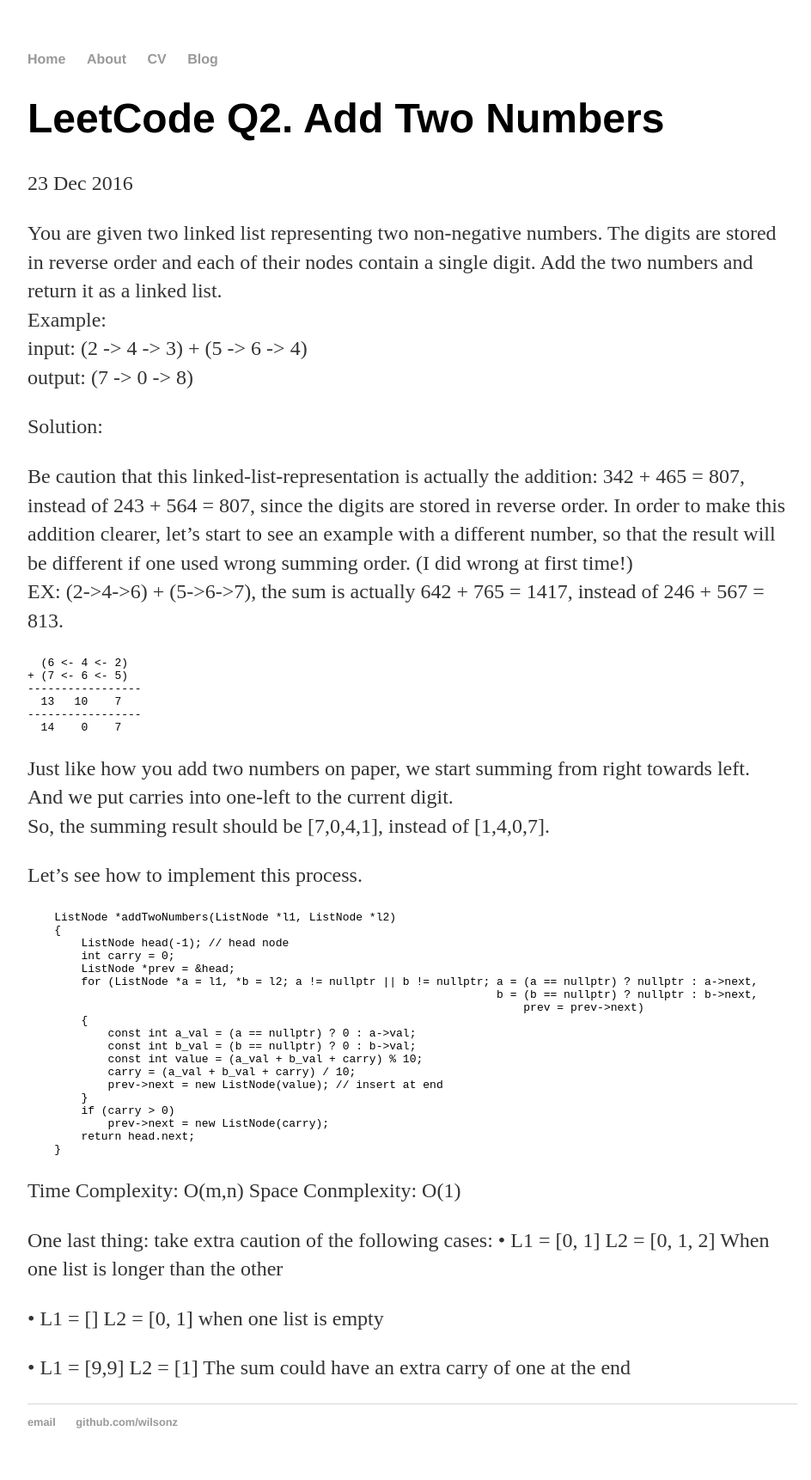
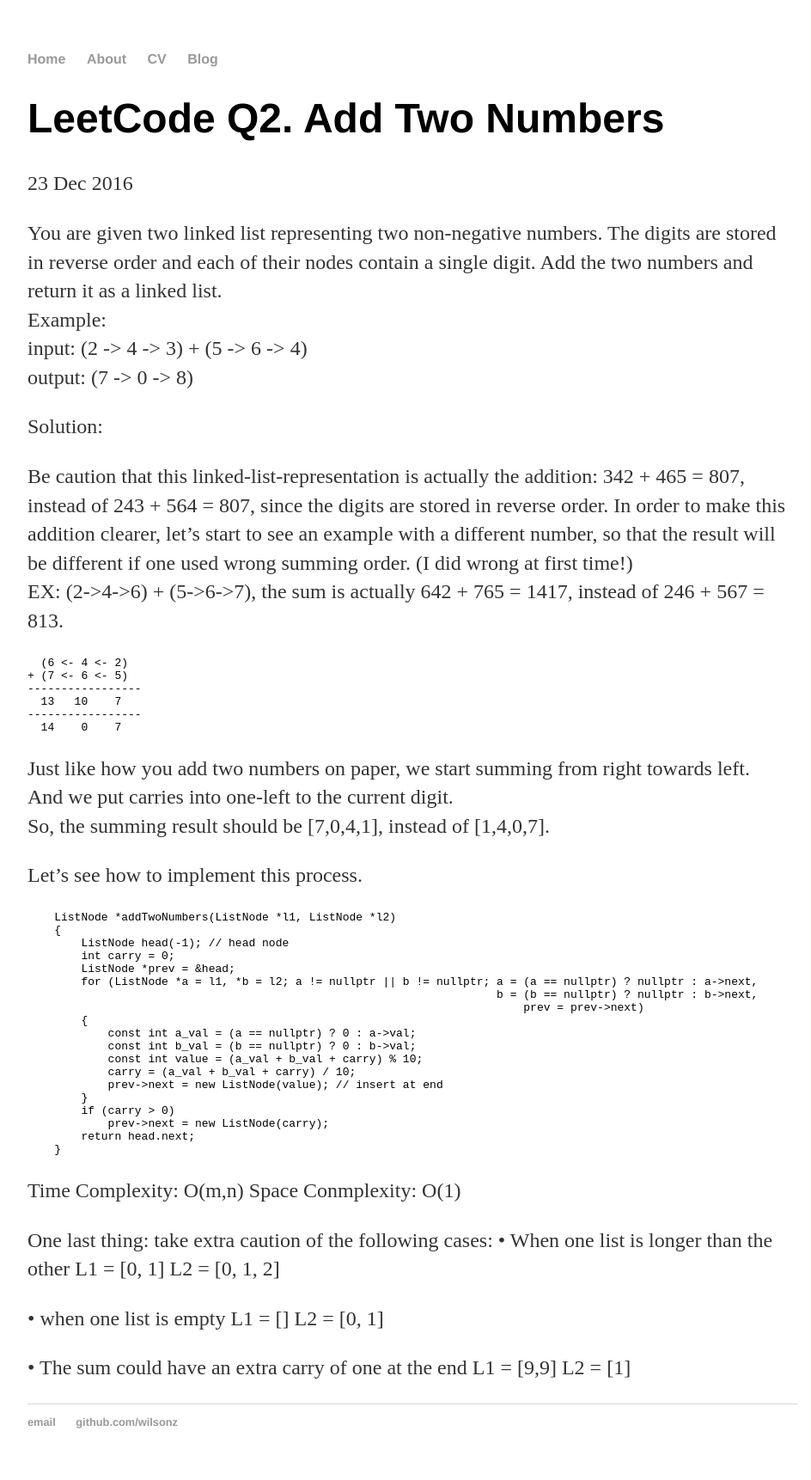
Before and after one commit to wilsonz/wilsonz.github.io, a Jekyll site: the page built from _posts/2016-12-23-LeetCode-Q2.-Add-2-Numbers.md, in a window 1280 px wide. Shown: the whole page at 86% size, without its empty margins (160-1104 px from the left). Built offline with Jekyll 4.4.1, drawn with Linux system fonts in a browser that asks for light colours.

```diff
--- a/_posts/2016-12-23-LeetCode-Q2.-Add-2-Numbers.md
+++ b/_posts/2016-12-23-LeetCode-Q2.-Add-2-Numbers.md
@@ -50,11 +50,11 @@ Time Complexity:   O(m,n)
 Space Conmplexity: O(1)
 
 One last thing: take extra caution of the following cases:
-•	L1 = [0, 1]
-	L2 = [0, 1, 2]		When one list is longer than the other
+•	When one list is longer than the other
+	L1 = [0, 1]		L2 = [0, 1, 2]
 
-•	L1 = []
-	L2 = [0, 1]		when one list is empty
+•	when one list is empty
+	L1 = []			L2 = [0, 1]
 
-•	L1 = [9,9]
-	L2 = [1]		The sum could have an extra carry of one at the end
+•	The sum could have an extra carry of one at the end
+	L1 = [9,9]		L2 = [1]
```
